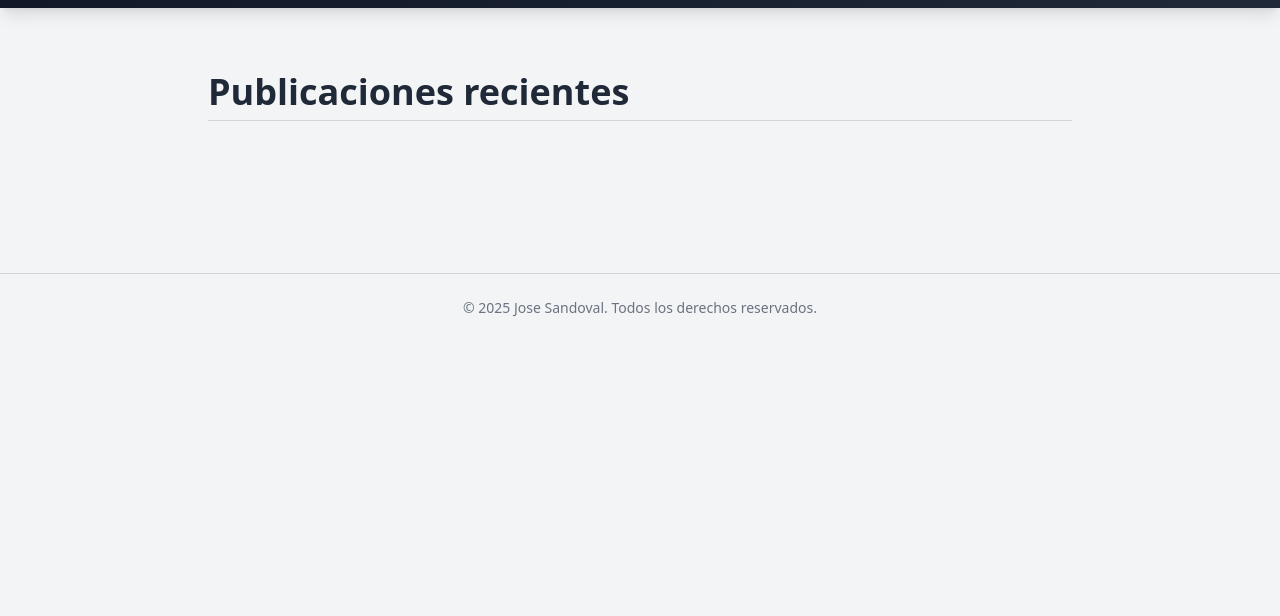
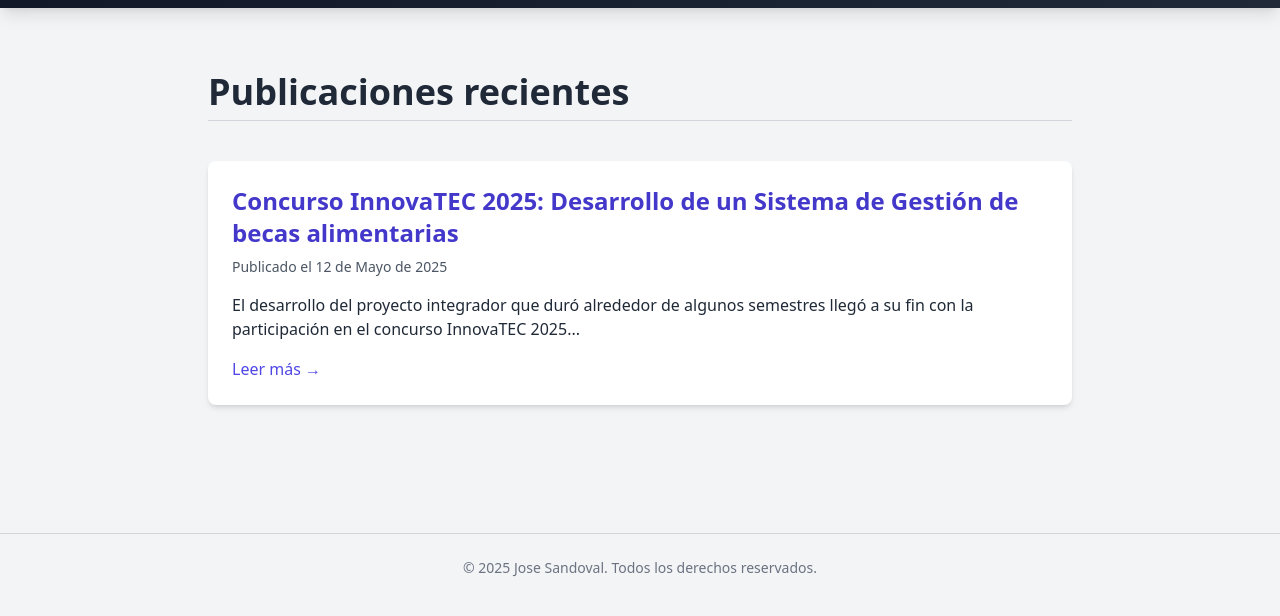
Before and after one commit to JoseSandovalV/sandoval_dev, a plain HTML site: page blog/index.html in a window 1280 px wide. Shown: the part 76-692 px from the top of the page. Drawn offline with nearby package versions, Linux system fonts and the light colour scheme.

Commit message:
Update index.html

```diff
--- a/blog/index.html
+++ b/blog/index.html
@@ -66,6 +66,6 @@
     });
     lucide.createIcons();
   </script>
-  <script src="js/cargarPost.js"></script>
+  <script src="../js/cargarPost.js"></script>
 </body>
 </html>
```
